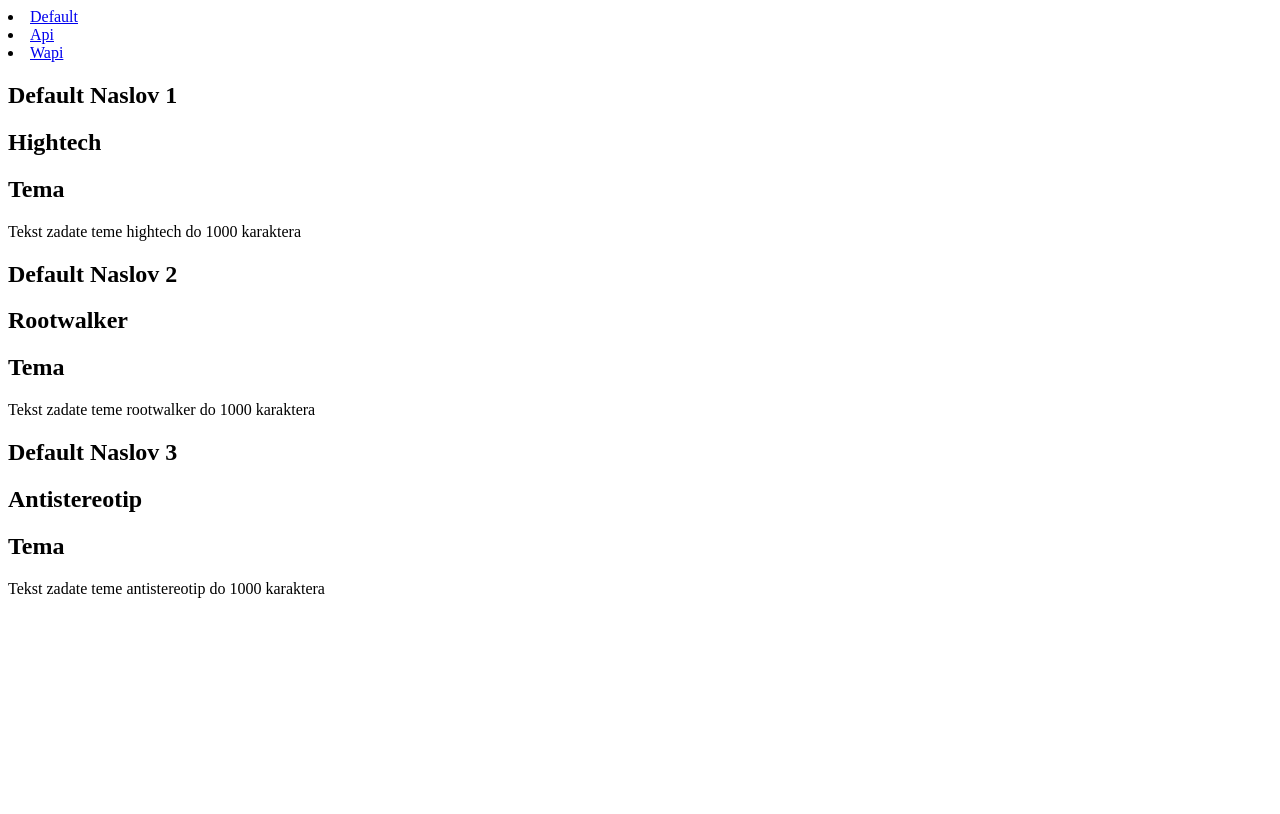
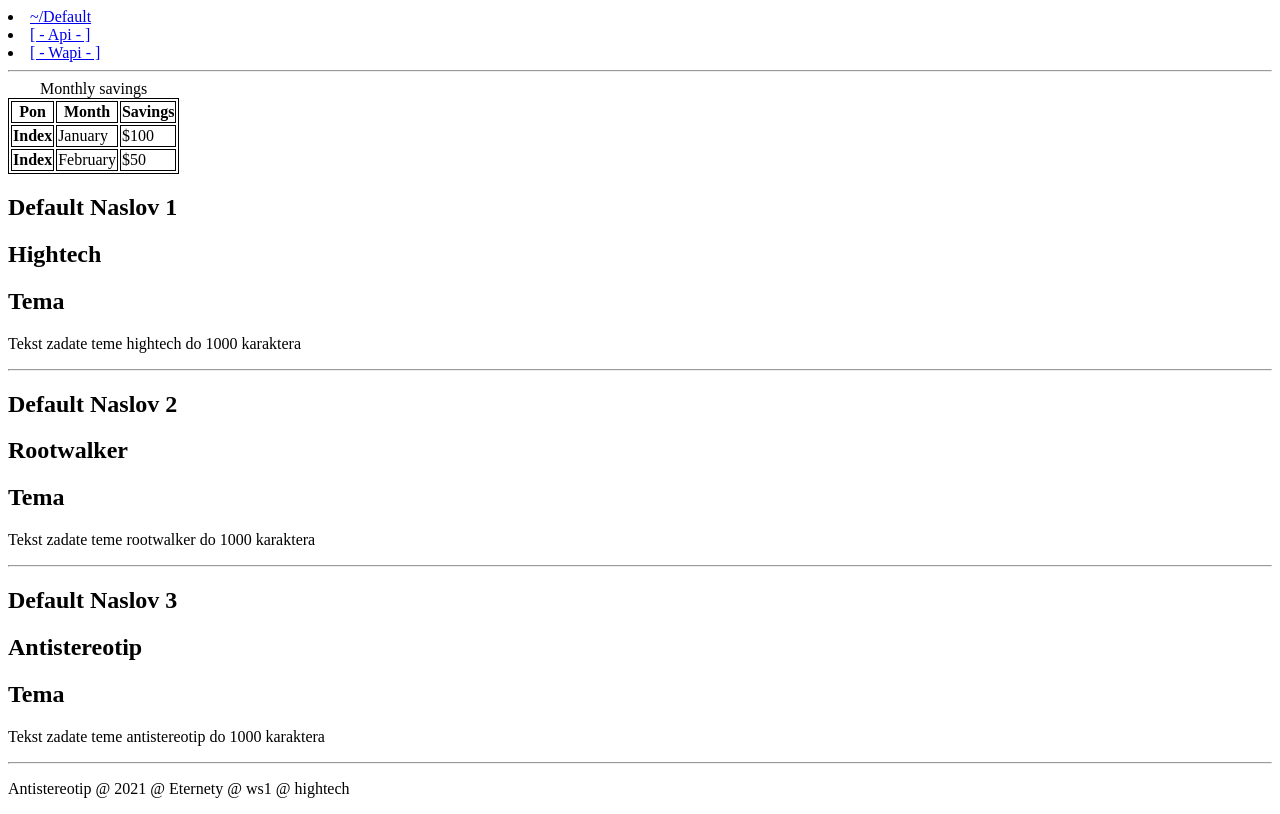
Before and after one commit to antistereotip/Eternity, a PHP site: page /web/index.php in a window 1280 px wide. Before the commit the page ends 598 px from the top, so only its background shows below. Run offline with PHP 8.4, Linux system fonts and the light colour scheme; data that the repository does not hold is empty.

Commit message:
included header.php

```diff
--- /dev/null
+++ b/web/inc/footer.php
@@ -0,0 +1,3 @@
+<p>Antistereotip @ 2021 @ Eternety @ ws1 @ hightech</p>
+</body>
+</html>
--- /dev/null
+++ b/web/inc/header.php
@@ -0,0 +1,13 @@
+<!DOCTYPE html>
+<html>
+<head>
+<style>
+table, th, td {
+  border: 1px solid black;
+}
+nav {
+  display: block;
+}
+</style>
+<title><?php echo $this->title; ?></title>
+</head>
--- a/web/inc/meni.php
+++ b/web/inc/meni.php
@@ -1,5 +1,28 @@
+
+
 <nav>
-<li><a href="?route=default">Default</a></li>
-<li><a href="?route=api">Api</a></li>
-<li><a href="?route=wapi">Wapi</a></li>
+<li><a href="?route=default">~/Default</a></li>
+<li><a href="?route=api">[ - Api - ]</a></li>
+<li><a href="?route=wapi">[ - Wapi - ]</a></li>
 </nav>
+<hr/>
+
+
+<table>
+  <caption>Monthly savings</caption>
+  <tr>
+    <th>Pon</th>
+    <th>Month</th>
+    <th>Savings</th>
+  </tr>
+  <tr>
+    <th>Index</th>
+    <td>January</td>
+    <td>$100</td>
+  </tr>
+  <tr>
+    <th>Index</th>
+    <td>February</td>
+    <td>$50</td>
+  </tr>
+</table>
--- a/web/up/default.tpl
+++ b/web/up/default.tpl
@@ -1,11 +1,4 @@
-<html>
-
-<!-- head -->
-<head>
-<title><?php echo $this->title; ?></title>
-</head>
-<!-- end head -->
-
+<?php include 'inc/header.php'; ?>
 <body>
 <?php include 'inc/meni.php'; ?>
 
@@ -16,10 +9,14 @@
 	<h2><?php echo $row['autor']; ?><h2>
 	<h2><?php echo $row['tema']; ?></h2>
 	<p><?php echo $row['tekst']; ?></p>
-	</div>
+	</div><hr />
 <?php } ?>
 </section>
 
 </body>
 
+<footer>
+<?php include 'inc/footer.php'; ?>
+</footer>
+
 </html>
```
Also changed, not shown: web/up/wapi.tpl (+7 -8 lines), 1 other file.
